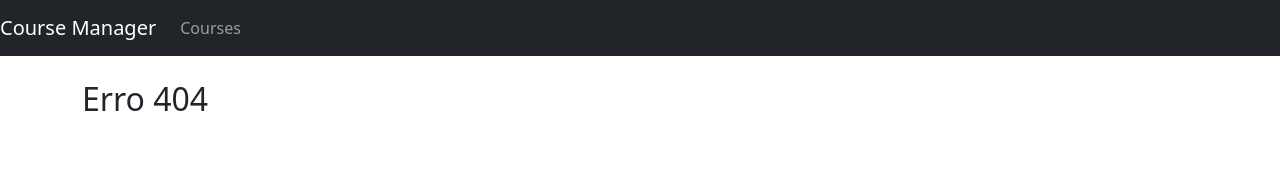
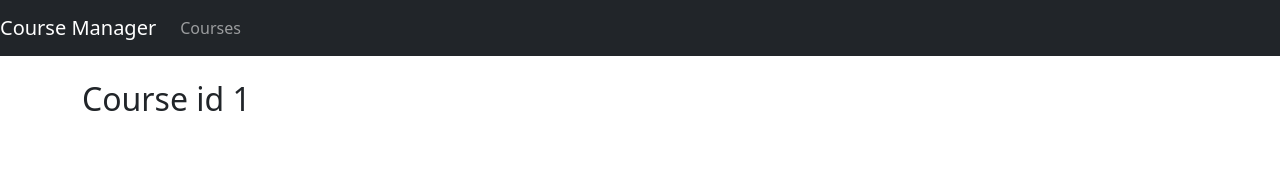
Before and after one commit to ClaudioFidelis/dio-angular, an Angular app: page /courses/info/1 in a window 1280 px wide. Before the commit this address had no page. Shown: the top 170 px of the page. Built offline with nearby package versions, Linux system fonts and the light colour scheme.

Commit message:
Página de detalhes passando ID selecionado

```diff
--- /dev/null
+++ b/src/app/courses/course-info.component.html
@@ -0,0 +1 @@
+<h2>Course id {{courseId}}</h2>
--- /dev/null
+++ b/src/app/courses/course-info.component.ts
@@ -0,0 +1,18 @@
+import { Component, OnInit } from "@angular/core";
+import { ActivatedRoute } from "@angular/router";
+
+@Component({
+    templateUrl: './course-info.component.html'
+})
+
+export class CourseInfoComponent implements OnInit {
+
+    courseId: number = 0;
+
+    constructor(private activateRoute: ActivatedRoute){}
+
+    ngOnInit(): void {
+        this.courseId = Number(this.activateRoute.snapshot.paramMap.get('id'));
+    }
+
+}
--- a/src/app/courses/course-list.component.html
+++ b/src/app/courses/course-list.component.html
@@ -28,6 +28,9 @@
             <td>
                 <app-star [rating]="course.rating"></app-star>
             </td>
+            <td>
+                <a [routerLink]="['/courses/info', course.id]" class="btn btn-primary">Edit</a>
+            </td>
         </tr>
     </tbody>
 </table>
```
Also changed, not shown: src/app/app.module.ts (+7 -2 lines).
